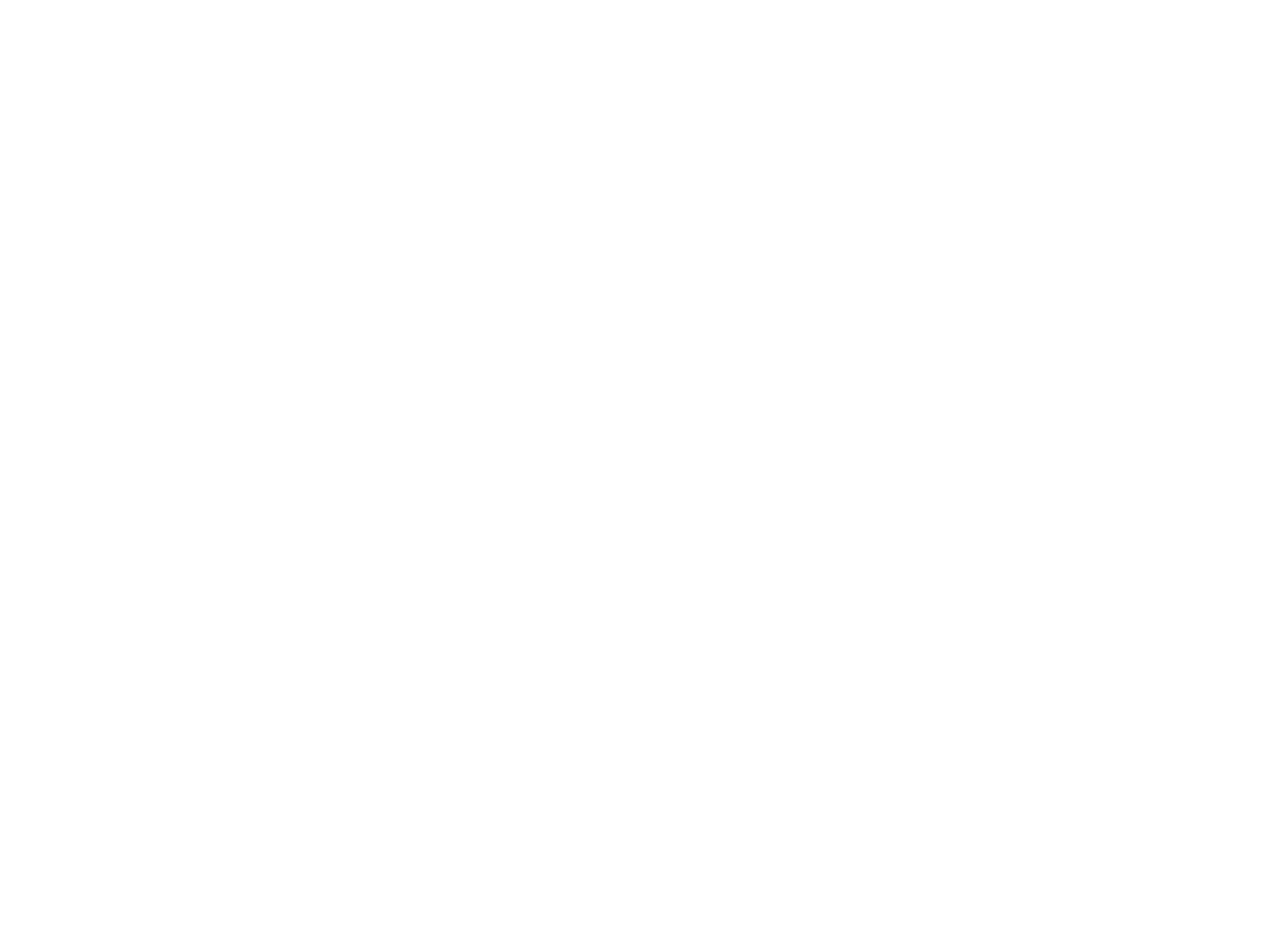
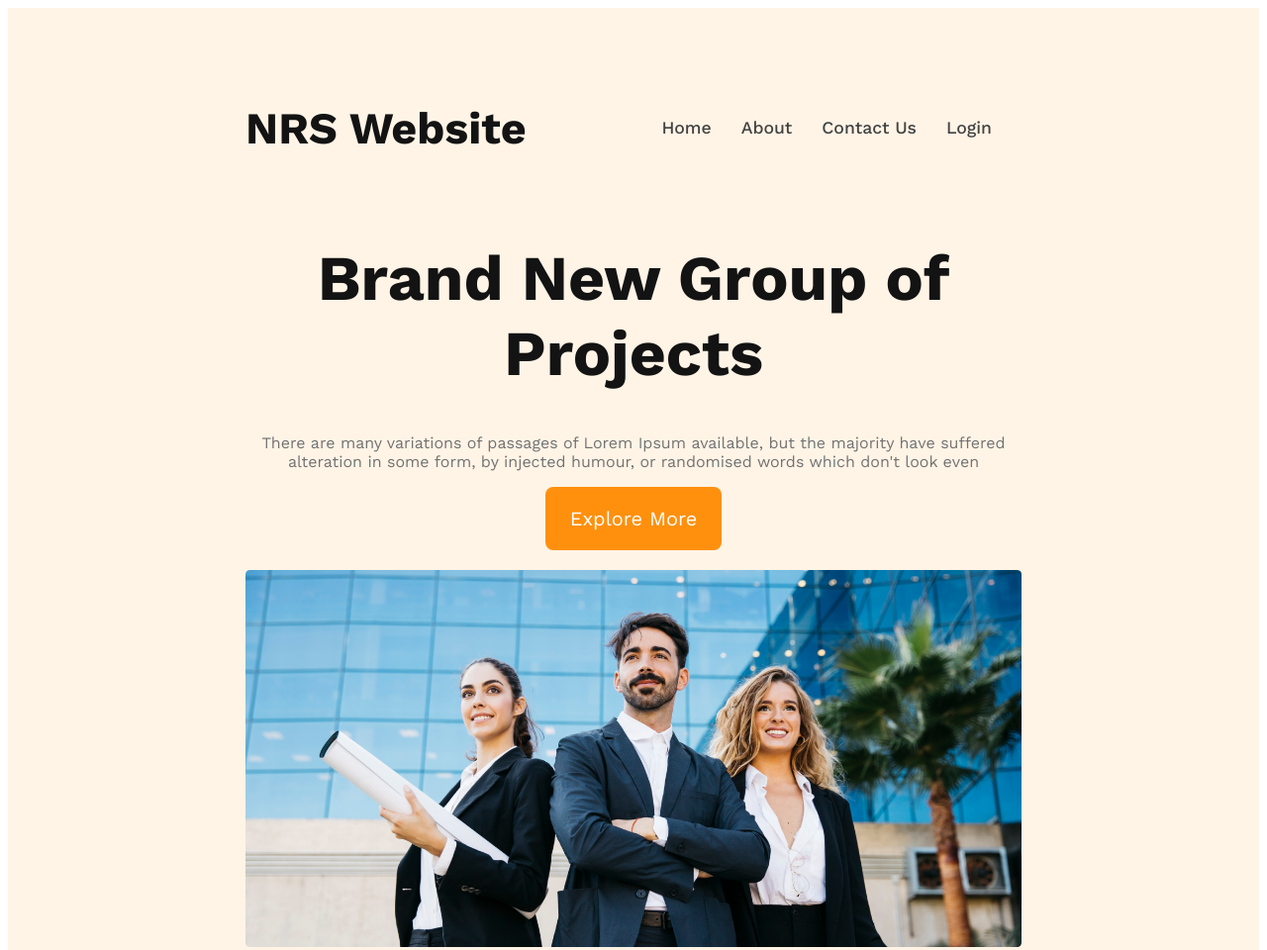
Before and after one commit to nayemurshuvo/responsive-landing-page, a plain HTML site: page index.html in a window 1280 px wide. Shown: the top 960 px of the page at 99% size. Before the commit the page ends 800 px from the top, so only its background shows below. Drawn offline with nearby package versions, Linux system fonts and the light colour scheme.

Commit message:
navbar and banner content added

```diff
--- a/index.html
+++ b/index.html
@@ -1,14 +1,37 @@
 <!DOCTYPE html>
 <html lang="en">
+
 <head>
     <meta charset="UTF-8">
     <meta name="viewport" content="width=device-width, initial-scale=1.0">
     <title>NRS Website</title>
     <link rel="stylesheet" href="./styles/nrs.css">
 </head>
+
 <body>
-    <header></header>
+    <header>
+        <nav>
+            <h3 class="nav-title">NRS Website</h3>
+            <ul>
+                <li><a href="#">Home</a></li>
+                <li><a href="#">About</a></li>
+                <li><a href="#">Contact Us</a></li>
+                <li><a href="#">Login</a></li>
+            </ul>
+        </nav>
+        <div class="banner">
+            <div class="banner-content">
+                <h1 class="banner-title">Brand New Group of Projects</h1>
+                <p class="banner-description">There are many variations of passages of Lorem Ipsum available, but the majority have suffered alteration in some form, by injected humour, or randomised words which don't look even</p>
+                <button class="btn-primary">Explore More</button>
+            </div>
+
+            <img class="banner-img" src="images/banner.png" alt="banner">
+
+        </div>
+    </header>
     <main></main>
     <footer></footer>
 </body>
+
 </html>
--- a/styles/nrs.css
+++ b/styles/nrs.css
@@ -0,0 +1,78 @@
+/* Work Sans Fonts from google */
+@import url('https://fonts.googleapis.com/css2?family=Work+Sans:wght@400;500;600;700;800&display=swap');
+
+/* Shared Styles  */
+
+* {
+    /* margin: 0;
+    padding: 0;
+    box-sizing: border-box; */
+    font-family: 'Work Sans', sans-serif;
+}
+
+.btn-primary {
+    border-radius: 8px;
+    color: #FFF;
+    font-size: 1.25rem;
+    background: #FF900E;
+    padding: 20px 25px;
+    color: #FFF;
+    cursor: pointer;
+    border: 0;
+}
+
+/* header styles */
+header {
+    background-color: rgba(255, 144, 14, 0.10);
+    padding: 50px 240px;
+}
+
+nav {
+    display: flex;
+    justify-content: space-between;
+    align-items: center;
+}
+
+nav>ul {
+    display: flex;
+    list-style: none;
+}
+
+nav>ul a {
+    text-decoration: none;
+    margin-right: 30px;
+    font-size: 1.1rem;
+    font-weight: 500;
+    color: #424242;
+}
+
+.nav-title {
+    color:#131313;
+    font-size: 2.8rem;
+    font-weight: 700;
+}
+
+/* Banner Styler  */
+
+.banner-content{
+    max-width: 850px;
+    text-align: center;
+    margin: 0 auto;
+}
+
+.banner-img{
+    margin-top: 20px;
+    width: 100%;
+}
+
+.banner-title{
+    color:#131313;
+    font-size: 4rem;
+    font-weight: 700;
+}
+
+.banner-description{
+    color:#727272;
+    font-size: 1rem;
+    font-weight: 400;
+}
```
